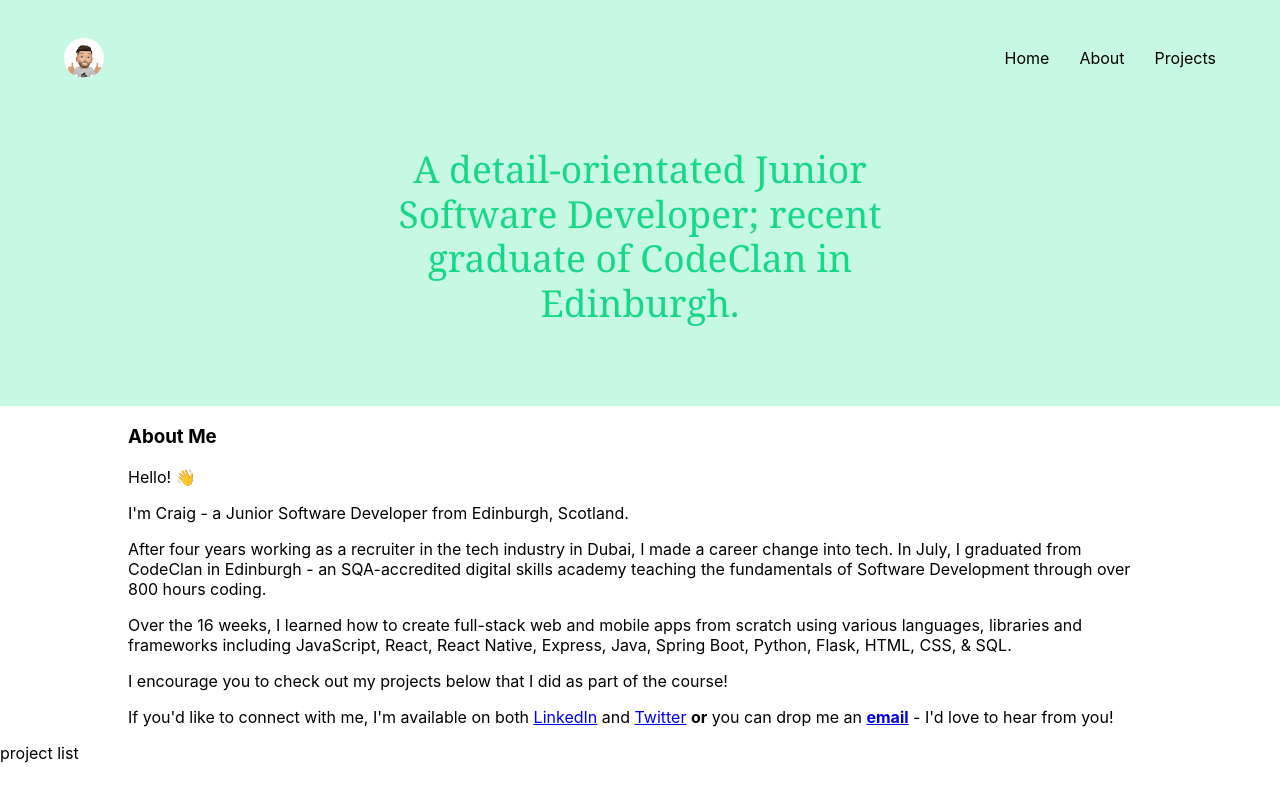
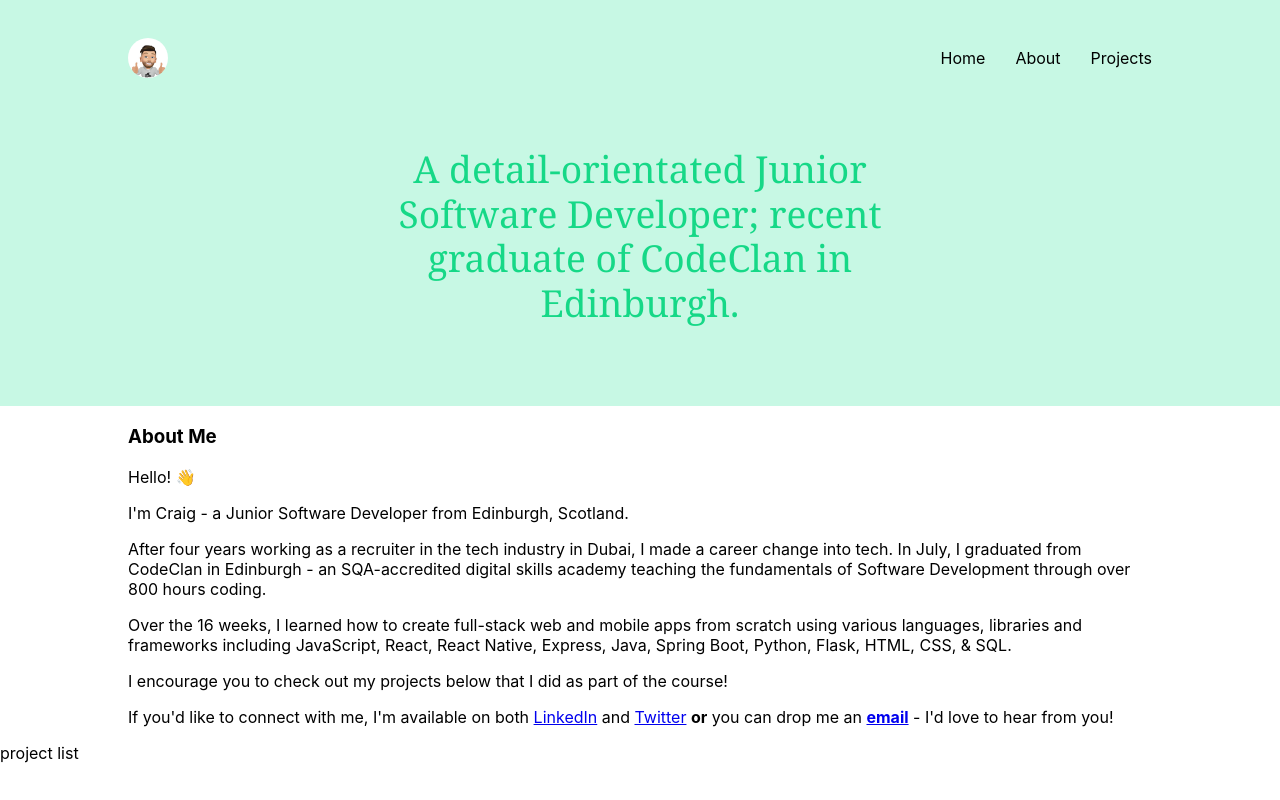
Before and after one commit to crwils/crwils.github.io, a React (Create React App) app: page / in a window 1280 px wide. Built offline with nearby package versions, Linux system fonts and the light colour scheme.

Commit message:
added max width class to header

```diff
--- a/src/components/Header.js
+++ b/src/components/Header.js
@@ -2,7 +2,7 @@ import React from 'react';
 
 function Header(props) {
     return (
-      <header className="header-introduction">
+      <header className="header-introduction max-width">
         <h2>
           A detail-orientated Junior Software Developer; recent graduate of CodeClan in Edinburgh.
         </h2>
--- a/src/style.css
+++ b/src/style.css
@@ -22,9 +22,11 @@
     margin: auto;
     display: flex;
     flex-wrap: wrap;
-    width: 90%;
+    width: 80%;
     min-width: 30%;
     max-width: 1220px;
+    margin-left: auto;
+    margin-right: auto;
     justify-content: space-between;
 }
 
@@ -72,8 +74,11 @@ nav .max-width li {
 .about-me {
     text-align: left;
     display: block;
+    font-family: Graphik,-apple-system,BlinkMacSystemFont,Segoe UI,Roboto,Helvetica Neue,Arial,Noto Sans,sans-serif;
+}
+
+.page-width {
     width: 80%;
     margin-left: auto;
     margin-right: auto;
-    font-family: Graphik,-apple-system,BlinkMacSystemFont,Segoe UI,Roboto,Helvetica Neue,Arial,Noto Sans,sans-serif;
 }
```
